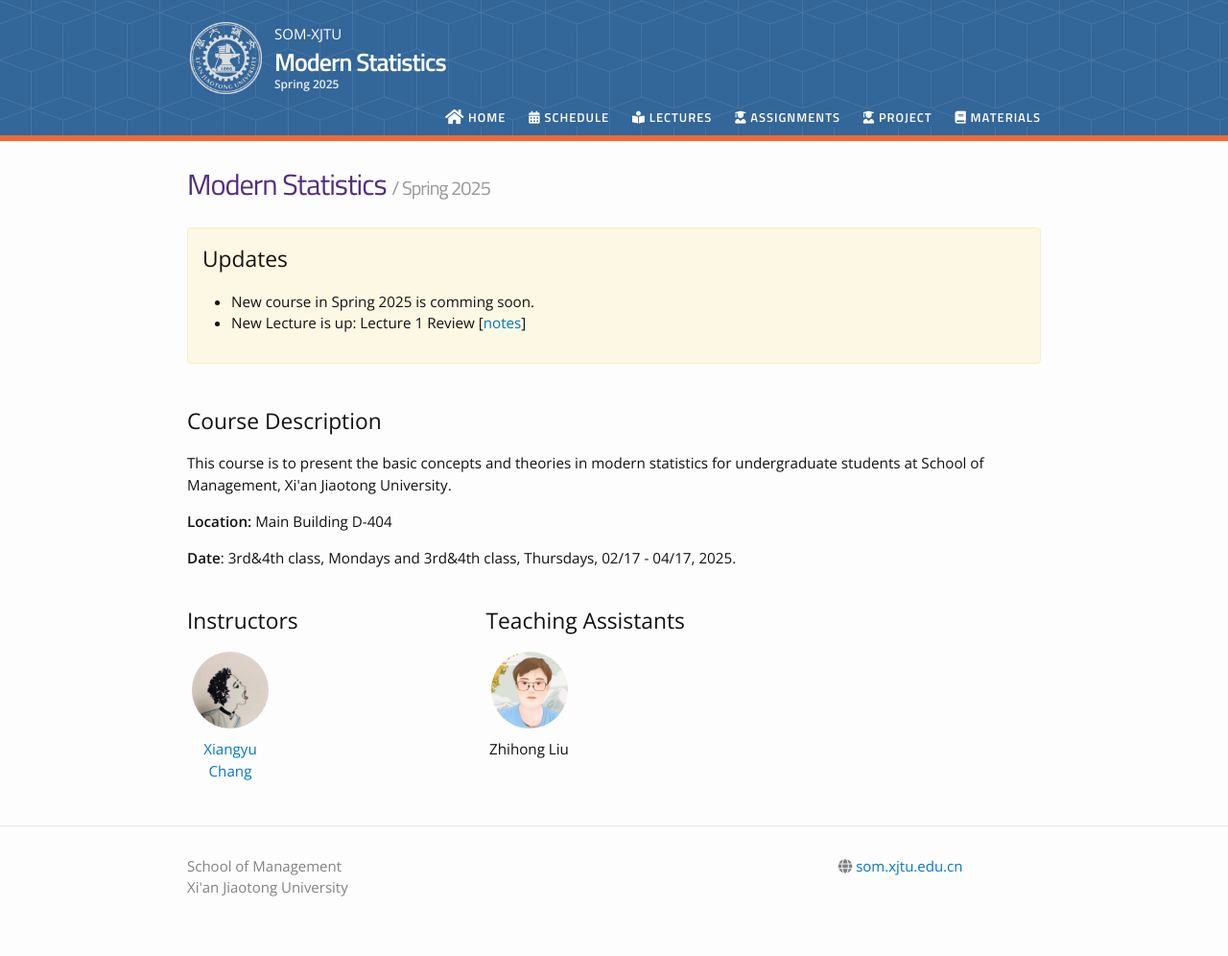
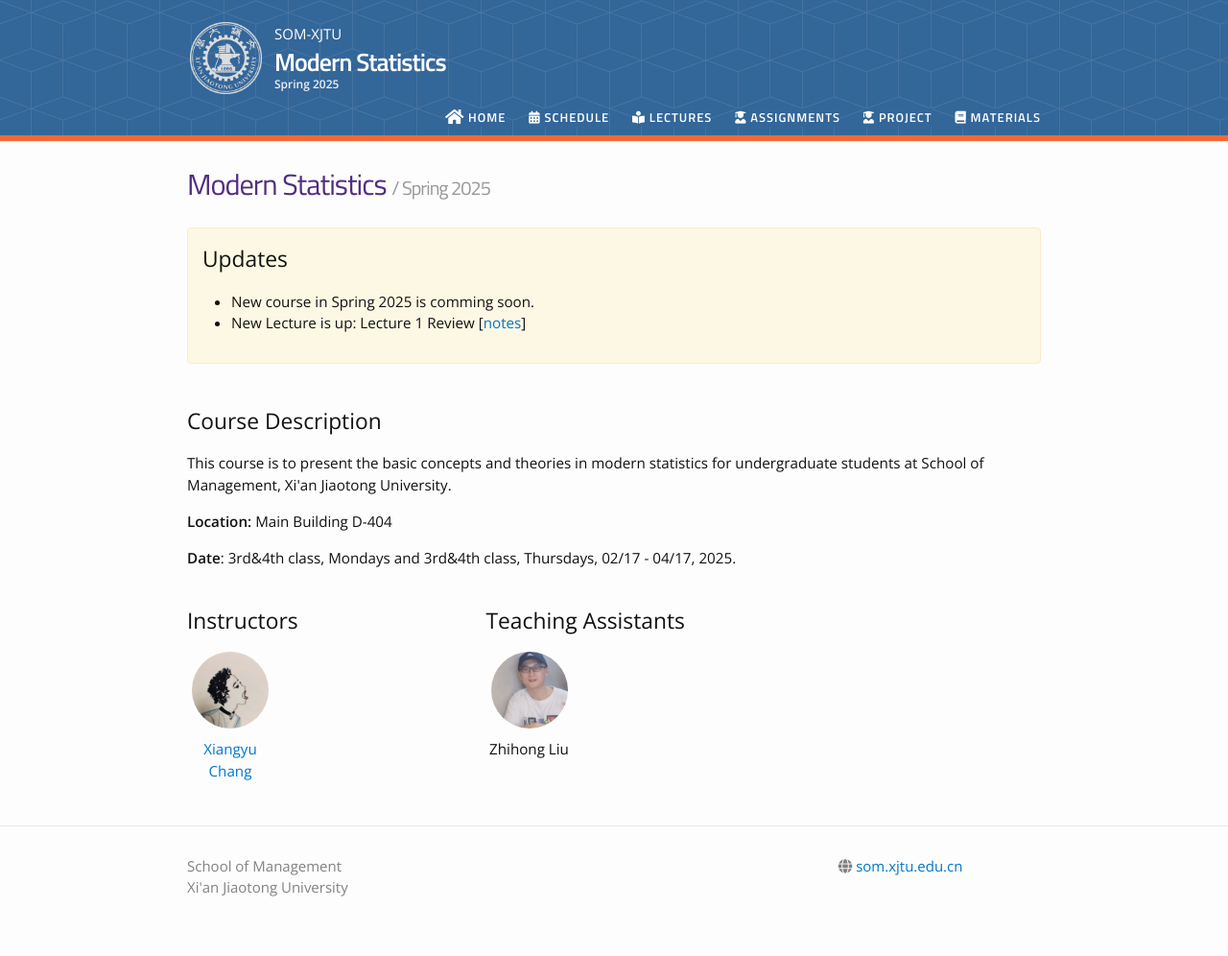
Before and after one commit to som-course/stats-spring-2025, a Jekyll site: the page built from index.md, in a window 1280 px wide. Shown: the whole page at 96% size. Built offline with Jekyll 4.4.1, drawn with Linux system fonts in a browser that asks for light colours; nearby versions of some CDN libraries.

Commit message:
Update people.yml

```diff
--- a/_data/people.yml
+++ b/_data/people.yml
@@ -7,5 +7,5 @@ instructors:
 teaching_assistants:
 
   - name: Zhihong Liu
-    profile_pic: /_images/pp/haojunbo.jpeg
+    profile_pic: /_images/pp/zhihong.jpg
     webpage:
```
